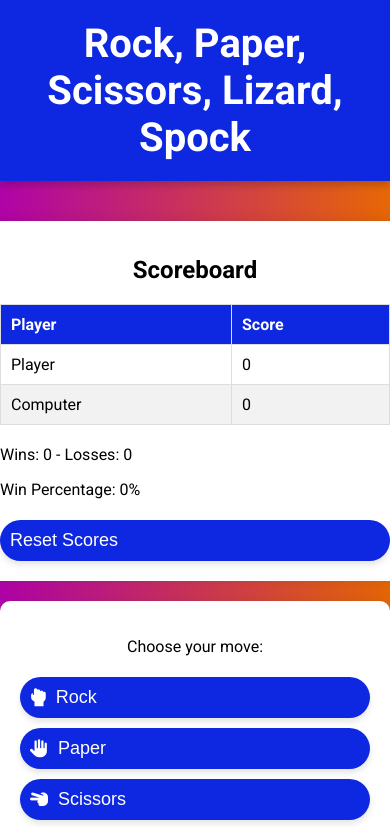
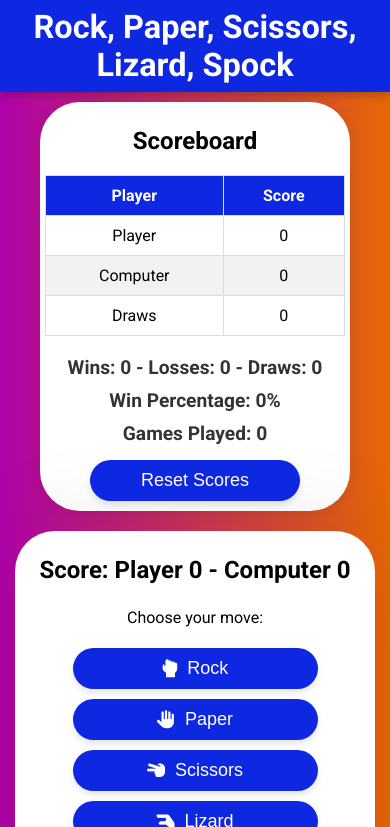
Before and after one commit to AnthonyF24/Project-2, a plain HTML site: page rock-paper-scissors.html in a window 390 px wide. Both pictures are taken after a click on the button "Reset Scores". Shown: the top 827 px of the page. Drawn offline with Linux system fonts and the light colour scheme.

Commit message:
Changes to css to improve mobile device styling. Adding assets folder. Add a limit to the number of games you can play and include a pop-up window with a win or loss status. Css styling added to the pop-up. updated lighthouse performance(99/100).

```diff
--- a/script.js
+++ b/assets/script.js
@@ -2,6 +2,9 @@ let playerScore = 0;
 let computerScore = 0;
 let playerWins = 0;
 let computerWins = 0;
+let drawCount = 0; // New variable to track draws
+let gamesPlayed = 0;
+const maxGames = 10;
 
 const choices = ['rock', 'paper', 'scissors', 'lizard', 'spock'];
 
@@ -23,6 +26,12 @@ function determineWinner(player, computer) {
 }
 
 function play(playerChoice) {
+    if (gamesPlayed >= maxGames) {
+        updateDisplay("Game limit reached. Please reset to play again.");
+        showFinalMessage();
+        return;
+    }
+
     const computerChoice = getRandomChoice();
     const winner = determineWinner(playerChoice, computerChoice);
     let message = `You chose ${playerChoice}, computer chose ${computerChoice}. `;
@@ -36,11 +45,17 @@ function play(playerChoice) {
         computerWins++;
         message += "Computer wins!";
     } else {
+        drawCount++;
         message += "It's a draw!";
     }
 
+    gamesPlayed++;
     updateDisplay(message);
     updateScoreboard();
+
+    if (gamesPlayed === maxGames) {
+        showFinalMessage();
+    }
 }
 
 function calculateWinPercentage() {
@@ -51,14 +66,22 @@ function calculateWinPercentage() {
 function updateScoreboard() {
     document.getElementById('player-score').innerText = playerScore;
     document.getElementById('computer-score').innerText = computerScore;
-    document.getElementById('player-score-result').innerText = playerScore;
-    document.getElementById('computer-score-result').innerText = computerScore;
-    document.getElementById('win-ratio').innerText = `Wins: ${playerWins} - Losses: ${computerWins}`;
+    document.getElementById('draw-count').innerText = drawCount; // Display draw count
+    document.getElementById('win-ratio').innerText = `Wins: ${playerWins} - Losses: ${computerWins} - Draws: ${drawCount}`;
     document.getElementById('win-percentage').innerText = `Win Percentage: ${calculateWinPercentage()}%`;
+    document.getElementById('games-played').innerText = `Games Played: ${gamesPlayed}`;
 }
 
 function updateDisplay(message) {
     document.getElementById('message').innerText = message;
+}
+
+function showFinalMessage() {
+    if (playerWins > computerWins) {
+        alert("Congratulations, You Won!");
+    } else {
+        alert("Hard Luck, Computer Wins!");
+    }
 }
 
 function resetGame() {
@@ -66,6 +89,22 @@ function resetGame() {
     computerScore = 0;
     playerWins = 0;
     computerWins = 0;
+    drawCount = 0; // Reset draw count
+    gamesPlayed = 0;
     updateDisplay('');
     updateScoreboard();
 }
+
+function showFinalMessage() {
+    const finalMessage = document.getElementById('final-message');
+    if (playerWins > computerWins) {
+        finalMessage.innerText = "Congratulations, You Won!";
+    } else {
+        finalMessage.innerText = "Hard Luck, Computer Wins!";
+    }
+    document.getElementById('game-end-modal').style.display = 'block';
+}
+
+function closeModal() {
+    document.getElementById('game-end-modal').style.display = 'none';
+}
--- /dev/null
+++ b/assets/style.css
@@ -0,0 +1,216 @@
+body {
+    font-family: Roboto, sans-serif;
+    text-align: center;
+    background-color: #f4f4f4;
+    padding: 0;
+    margin: 0;
+    background: linear-gradient(to right, #b003a8, #e76705);
+}
+
+h2 {
+    text-align: center;
+}
+
+header {
+    background-color: #0e27e1;
+    color: #fff;
+    padding: 20px 0;
+    box-shadow: 0 4px 8px rgba(0, 0, 0, .2);
+}
+
+header h1 {
+    font-size: 2.5em;
+    margin: 0;
+}
+
+#container {
+    display: inline-block;
+    justify-content: center;
+}
+
+main {
+    margin: 40px auto;
+    max-width: none;
+    padding: 0;
+}
+
+#scoreboard {
+    max-width: 300px;
+    margin: auto;
+    background-color: #ffffff;
+    padding: 15px;
+    border-radius: 40px;
+    box-shadow: 0 0 15px rgba(0, 0, 0, .1);
+    margin-bottom: 10px;
+}
+
+#game-content {
+    flex-grow: 1;
+    background: #fff;
+    padding: 20px;
+    border-radius: 40px;
+    box-shadow: 0 0 100px rgba(0, 0, 0, .1);
+    max-width: 400px;
+}
+
+table {
+    border: solid 1.5px;
+}
+
+#game {
+    margin-bottom: 20px;
+}
+
+button {
+    padding: 15px 15px;
+    font-size: 18px;
+    cursor: pointer;
+    border: none;
+    border-radius: 50px;
+    background-color: #0e27e1;
+    color: #fff;
+    transition: transform .2s;
+    box-shadow: 0 4px 6px rgba(0, 0, 0, .1);
+    display: inline-flex;
+    align-items: center;
+    justify-content: center;
+    text-align: center;
+    margin:5px;
+}
+
+button:hover {
+    background-color: #4d55e2;
+    transform: scale(1.1);
+}
+
+button i {
+    margin-right: 10px;
+}
+
+#result {
+    margin-top: 20px;
+}
+
+@keyframes fadeIn {
+    0% {opacity: 0;}
+    100% {opacity: 1;}
+}
+
+#message {
+    font-size: 1.2em;
+    animation: fadeIn 1s ease-in-out;
+}
+
+#score {
+    font-weight: 700;
+    font-size: 1.5em;
+    margin-top: 20px;
+}
+
+/* Center the text in table cells */
+#scoreboard table {
+    width: 100%;
+    border-collapse: collapse;
+    margin: 20px 0;
+    text-align: center;
+}
+
+#scoreboard td, #scoreboard th {
+    padding: 10px;
+    border: 1px solid #ddd;
+}
+
+#scoreboard th {
+    background-color: #0e27e1;
+    color: #fff;
+}
+
+#scoreboard-body tr:nth-child(even) {
+    background-color: #f2f2f2;
+}
+
+#win-ratio, #win-percentage, #games-played {
+    font-weight: 700;
+    font-size: 1.2em;
+    margin: 10px 0;
+    color: #333;
+}
+
+/* The Modal (background) */
+.modal {
+    display: none; /* Hidden by default */
+    position: fixed;
+    z-index: 1; /* Sit on top */
+    left: 0;
+    top: 0;
+    width: 100%; /* Full width */
+    height: 100%; /* Full height */
+    overflow: auto; /* Enable scroll if needed */
+    background-color: rgb(0,0,0); /* Fallback color */
+    background-color: rgba(0,0,0,0.4); /* Black w/ opacity */
+}
+
+/* Modal Content/Box */
+.modal-content {
+    background-color: #fefefe;
+    margin: 15% auto; /* 15% from the top and centered */
+    padding: 20px;
+    border: 1px solid #888;
+    width: 80%; /* Could be more or less, depending on screen size */
+    border-radius: 10px;
+    box-shadow: 0 5px 15px rgba(0, 0, 0, 0.3);
+    text-align: center;
+}
+
+/* The Close Button */
+.close {
+    color: #aaa;
+    float: right;
+    font-size: 28px;
+    font-weight: bold;
+}
+
+.close:hover,
+.close:focus {
+    color: black;
+    text-decoration: none;
+    cursor: pointer;
+}
+
+#final-message {
+    font-size: 1.5em;
+    font-weight: bold;
+}
+
+
+@media (max-width: 767px) {
+    header {
+        padding: 8px 0;
+        font-size: small;
+    }
+
+    #container {
+        flex-direction: column;
+        align-items: center;
+    }
+
+    #scoreboard {
+        margin-right: auto;
+        margin-bottom: 20px;
+        margin-top:-30px;
+        width: 100%;
+        padding:5px;
+    }
+
+    button {
+        width: 70%;
+        margin: 5px 0;
+        padding: 10px;
+        text-align: center;
+    }
+
+    #game-content{
+        padding:5px;
+        max-width:350px;
+    }
+}
--- a/rock-paper-scissors.html
+++ b/rock-paper-scissors.html
@@ -6,13 +6,12 @@
 <meta name="description" content="Rock, Paper, Scissors, Lizard, Spock is an extended version of the classic game, offering more complexity and fun. Play now and enjoy an engaging, interactive experience!">
 <title>Rock, Paper, Scissors, Lizard, Spock</title>
 <link rel="stylesheet" href="https://cdnjs.cloudflare.com/ajax/libs/font-awesome/6.0.0-beta3/css/all.min.css">
-<link rel="stylesheet" href="style.css">
+<link rel="stylesheet" href="assets/style.css">
 </head>
 <body>
 <style>
 @import url('https://fonts.googleapis.com/css2?family=Roboto:wght@400;700&display=swap');
 @import url('https://cdnjs.cloudflare.com/ajax/libs/font-awesome/6.0.0-beta3/css/all.min.css');
-
 </style>
 <header>
 <h1>Rock, Paper, Scissors, Lizard, Spock</h1>
@@ -37,16 +36,25 @@
                     <td>Computer</td>
                     <td id="computer-score">0</td>
                 </tr>
+                <tr id="draw-row"> <!-- New row for Draws -->
+                    <td>Draws</td>
+                    <td id="draw-count">0</td>
+                </tr>
             </tbody>
         </table>
-    <p id="win-ratio">Wins: 0 - Losses: 0</p>
+        <p id="win-ratio">Wins: 0 - Losses: 0 - Draws: 0</p> <!-- Updated win ratio -->
         <p id="win-percentage">Win Percentage: 0%</p>
+        <p id="games-played">Games Played: 0</p> <!-- New paragraph for games played -->
         <div id="reset-div">
             <button onclick="resetGame()" id="reset-button">Reset Scores</button>
         </div>
     </div>
 
     <div id="game-content">
+        <div id="result">
+            <p id="message"></p>
+            <p id="score">Score: Player <span id="player-score-result">0</span> - Computer <span id="computer-score-result">0</span></p>
+        </div>
         <div id="game">
             <p>Choose your move:</p>
             <button onclick="play('rock')"><i class="fas fa-hand-rock"></i> Rock</button>
@@ -55,14 +63,17 @@
             <button onclick="play('lizard')"><i class="fas fa-hand-lizard"></i> Lizard</button>
             <button onclick="play('spock')"><i class="fas fa-hand-spock"></i> Spock</button>
         </div>
-        <div id="result">
-            <p id="message"></p>
-            <p id="score">Score: Player <span id="player-score-result">0</span> - Computer <span id="computer-score-result">0</span></p>
     </div>
+</div>
+
+<!-- Custom Modal for Game End -->
+<div id="game-end-modal" class="modal">
+    <div class="modal-content">
+        <span class="close" onclick="closeModal()">&times;</span>
+        <p id="final-message"></p>
     </div>
 </div>
 </main>
-<script src="script.js">
-</script>
+<script src="assets/script.js"></script>
 </body>
 </html>
--- a/style.css
+++ /dev/null
@@ -1,80 +0,0 @@
-body{font-family:Roboto,sans-serif;text-align:center;background-color:#f4f4f4;padding:0;margin:0;background:linear-gradient(to right,#b003a8,#e76705)}
-
-h2{text-align:center}
-
-header{background-color:#0e27e1;color:#fff;padding:20px 0;box-shadow:0 4px 8px rgba(0,0,0,.2)}
-
-header h1{
-font-size:2.5em;
-margin:0;
-}
-#container{
-display:flex;
-justify-content:center;
-align-items:flex-start}
-
-main{
-margin:40px auto;
-max-width:none;
-padding:0}
-
-#scoreboard{
-width:200px;
-margin-right:20px;
-background-color:#fff;
-padding:15px;
-border-radius:10px;
-box-shadow:0 0 15px rgba(0,0,0,.1);
-text-align:left
-}
-#game-content{flex-grow:1;
-background:#fff;
-padding:20px;
-border-radius:10px;
-box-shadow:0 0 15px rgba(0,0,0,.1)}
-
-#game{margin-bottom:20px}
-
-button{
-margin:10px;
-padding:15px 15px;
-font-size:18px;
-cursor:pointer;
-border:none;
-border-radius:50px;
-background-color:#0e27e1;
-color:#fff;
-transition:transform .2s;
-box-shadow:0 4px 6px rgba(0,0,0,.1);
-display:inline-flex;
-align-items:center;
-text-align:center}
-button:hover{
-background-color:#4d55e2;
-transform:scale(1.1)}
-button i{
-    margin-right:10px}
-#result{
-    margin-top:20px}
-
-    @keyframes fadeIn{
-        0%{opacity:0}100%{opacity:1}}
-
-    #message{font-size:1.2em;animation:fadeIn 1s ease-in-out}
-
-    #score{font-weight:700;font-size:1.5em;margin-top:20px}
-
-    #scoreboard table{width:100%;border-collapse:collapse;margin:20px 0}
-
-    #scoreboard td,#scoreboard th{padding:10px;border:1px solid #ddd;text-align:left}
-
-    #scoreboard th{background-color:#0e27e1;color:#fff}
-
-    #scoreboard-body tr:nth-child(even){background-color:#f2f2f2}
-
-    @media (max-width:600px){
-    #container{flex-direction:column;align-items:center}
-
-    #scoreboard{margin-right:0;margin-bottom:20px;width:100%}
-
-    button{width:100%;margin:5px 0;padding:10px}}
```
Lines whose indentation alone changed are shown as unchanged.
